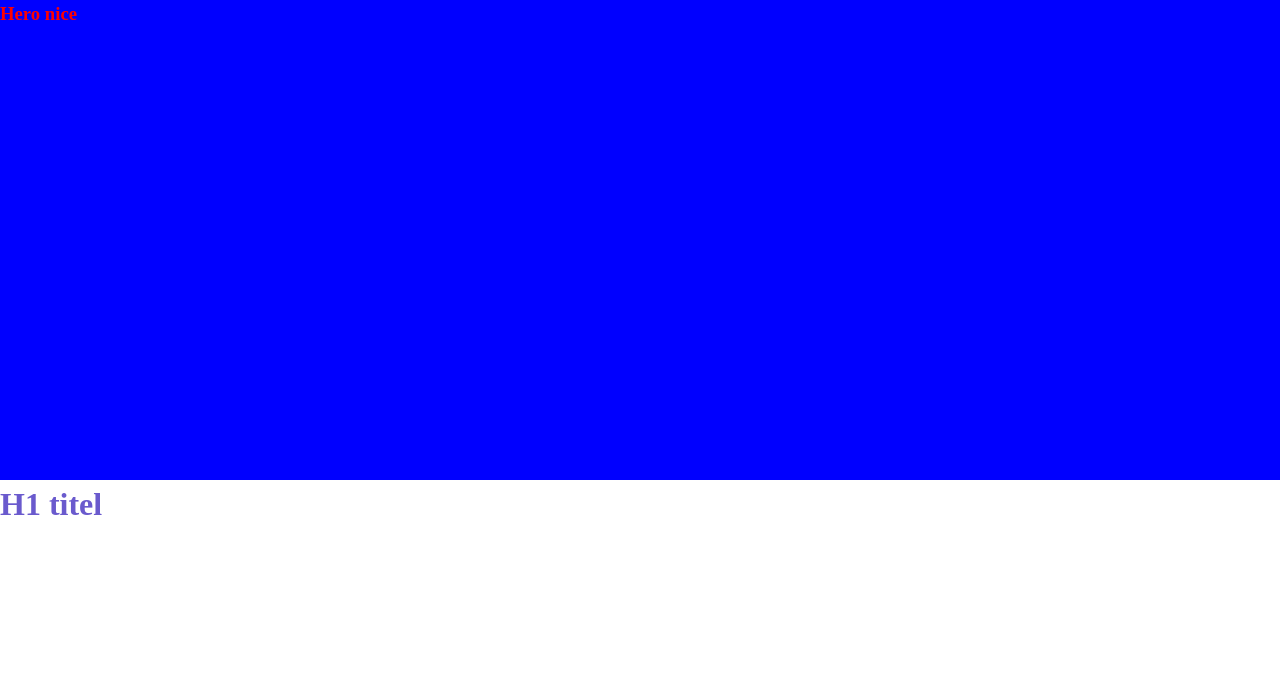
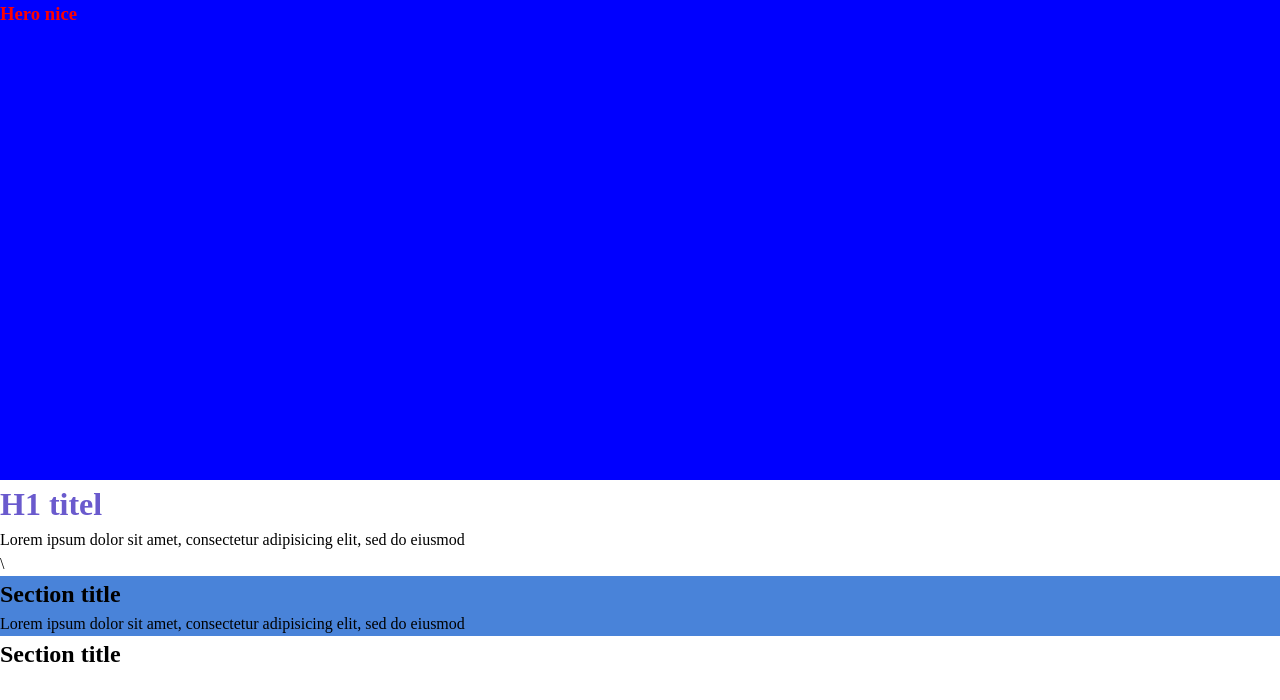
Before and after one commit to MarcelMedema/gitflow, a website: page index.html in a window 1280 px wide. Drawn offline with Linux system fonts and the light colour scheme.

Commit message:
added new section with blue color

```diff
--- a/index.html
+++ b/index.html
@@ -22,6 +22,20 @@
             <p class="browsehappy">You are using an <strong>outdated</strong> browser. Please <a href="#">upgrade your browser</a> to improve your experience.</p>
         <![endif]-->
         <h1>H1 titel</h1>
+        <p class="leuk">
+            Lorem ipsum dolor sit amet, consectetur adipisicing elit, sed do eiusmod
+        </p>\
+
+        <section class="section color_blue">
+            <h2>Section title</h2>
+            <p>
+                Lorem ipsum dolor sit amet, consectetur adipisicing elit, sed do eiusmod
+            </p>
+        </section>
+
+        <section class="section">
+            <h2>Section title</h2>
+        </section>
 
         <script src="" async defer></script>
     </body>
--- a/scss/style.scss
+++ b/scss/style.scss
@@ -51,6 +51,8 @@
   isolation: isolate;
 }
 
+$colorBlue: rgb(73, 131, 217);
+
 h1 {
     color:slateblue;
 }
@@ -65,3 +67,7 @@ h1 {
         }
     }
 }
+
+.color_blue {
+  background-color: $colorBlue;
+}
```
Also changed, not shown: style.css, 2 other files. Lines whose indentation alone changed are shown as unchanged.
